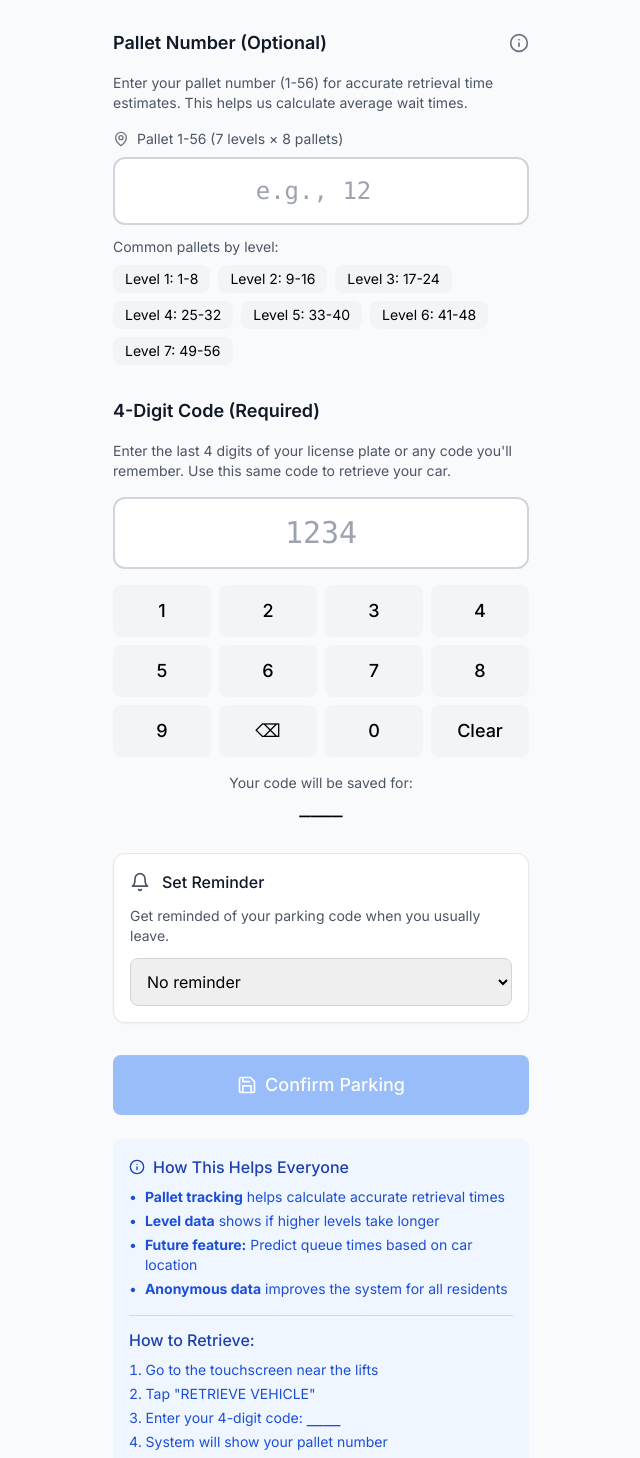
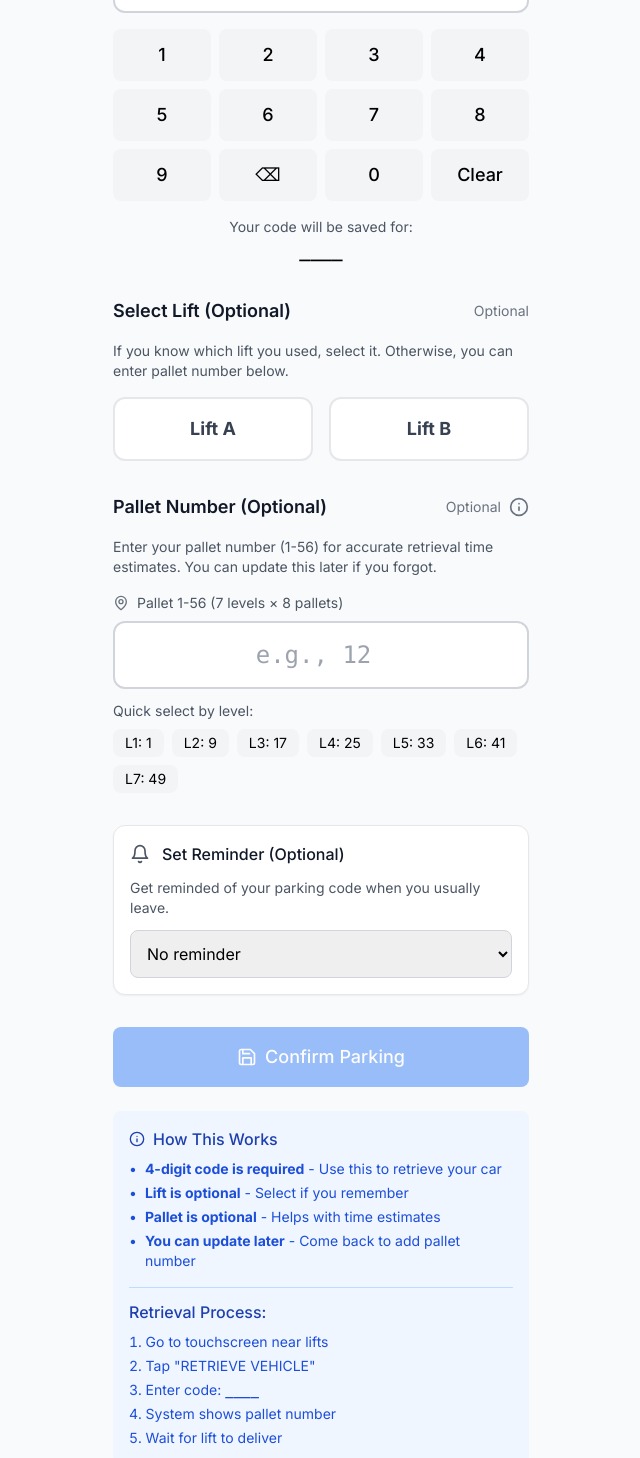
Before and after one commit to cjiajing/robinson-parking, a Next.js app: page /checkin in a window 1280 px wide. Shown: the part 295-1753 px from the top of the page, without its empty margins (319-959 px from the left). Built offline with nearby package versions, Linux system fonts and the light colour scheme.

Commit message:
Update page.js

```diff
--- a/src/app/checkin/page.js
+++ b/src/app/checkin/page.js
@@ -2,7 +2,7 @@
 
 import { useState, useEffect } from 'react';
 import Link from 'next/link';
-import { ArrowLeft, Save, Bell, Info, MapPin } from 'lucide-react';
+import { ArrowLeft, Save, Bell, Info, MapPin, Edit } from 'lucide-react';
 
 export default function CheckInPage() {
   const [selectedLift, setSelectedLift] = useState('');
@@ -10,8 +10,19 @@ export default function CheckInPage() {
   const [palletNumber, setPalletNumber] = useState('');
   const [isSaved, setIsSaved] = useState(false);
   const [showPalletInfo, setShowPalletInfo] = useState(false);
+  const [isEditingPallet, setIsEditingPallet] = useState(false);
 
-  // Calculate level from pallet (for display only)
+  // Load previous data if exists
+  useEffect(() => {
+    const savedCode = localStorage.getItem('parkingCode');
+    const savedPallet = localStorage.getItem('lastParkingPallet');
+    const savedLift = localStorage.getItem('lastParkingLift');
+
+    if (savedCode) setCode(savedCode);
+    if (savedPallet) setPalletNumber(savedPallet);
+    if (savedLift) setSelectedLift(savedLift);
+  }, []);
+
   const calculateLevel = () => {
     if (!palletNumber || isNaN(palletNumber) || palletNumber < 1 || palletNumber > 56) {
       return null;
@@ -21,40 +32,28 @@ export default function CheckInPage() {
 
   const level = calculateLevel();
 
-  // Calculate estimated retrieval time based on level
-  const calculateEstimatedTime = () => {
-    if (!level) return { min: 2, max: 4 }; // Default if unknown
+  const handleSave = () => {
+    if (code.length === 4) {
+      // Always save code
+      localStorage.setItem('parkingCode', code);
+      localStorage.setItem('lastParkingTime', new Date().toISOString());
 
-    const baseTime = 2; // Base 2 minutes for ground level
-    const perLevel = 0.5; // +30 seconds per level
-
-    const minTime = baseTime + ((level - 1) * perLevel);
-    const maxTime = minTime + 1; // Add 1 minute variance
-
-    return {
-      min: Math.round(minTime * 10) / 10, // Keep 1 decimal
-      max: Math.round(maxTime * 10) / 10
-    };
-  };
-
-  const estimatedTime = calculateEstimatedTime();
-
-  const handleSave = () => {
-    if (code.length === 4 && selectedLift) {
-      // Save to localStorage
-      localStorage.setItem('parkingCode', code);
-      localStorage.setItem('lastParkingLift', selectedLift);
-      localStorage.setItem('lastParkingTime', new Date().toISOString());
+      // Save lift if selected
+      if (selectedLift) {
+        localStorage.setItem('lastParkingLift', selectedLift);
+      }
 
       // Save pallet if provided
       if (palletNumber && parseInt(palletNumber) >= 1 && parseInt(palletNumber) <= 56) {
         localStorage.setItem('lastParkingPallet', palletNumber);
 
         // Also save estimated lift based on pallet pattern
-        // Assuming alternating: odd = Lift A, even = Lift B
         const palletNum = parseInt(palletNumber);
         const estimatedLift = palletNum % 2 === 1 ? 'A' : 'B';
         localStorage.setItem('estimatedLiftFromPallet', estimatedLift);
+      } else {
+        // Remove pallet if cleared
+        localStorage.removeItem('lastParkingPallet');
       }
 
       setIsSaved(true);
@@ -66,13 +65,27 @@ export default function CheckInPage() {
     }
   };
 
-  // Load previous pallet if exists
-  useEffect(() => {
-    const savedPallet = localStorage.getItem('lastParkingPallet');
-    if (savedPallet) {
-      setPalletNumber(savedPallet);
+  const handleUpdatePalletOnly = () => {
+    if (palletNumber && parseInt(palletNumber) >= 1 && parseInt(palletNumber) <= 56) {
+      localStorage.setItem('lastParkingPallet', palletNumber);
+
+      // Update estimated lift
+      const palletNum = parseInt(palletNumber);
+      const estimatedLift = palletNum % 2 === 1 ? 'A' : 'B';
+      localStorage.setItem('estimatedLiftFromPallet', estimatedLift);
+
+      alert(`✅ Pallet updated to #${palletNumber} (Level ${level})`);
+      setIsEditingPallet(false);
+    } else if (palletNumber === '') {
+      localStorage.removeItem('lastParkingPallet');
+      alert('✅ Pallet number removed');
+      setIsEditingPallet(false);
     }
-  }, []);
+  };
+
+  // Check if user has existing parking data
+  const hasExistingParking = localStorage.getItem('parkingCode') &&
+    (localStorage.getItem('lastParkingLift') || localStorage.getItem('lastParkingPallet'));
 
   return (
     <div className="max-w-md mx-auto p-4">
@@ -82,138 +95,23 @@ export default function CheckInPage() {
           <ArrowLeft className="w-4 h-4" />
           Back
         </Link>
-        <h1 className="text-2xl font-bold text-gray-900">Check In Car</h1>
-        <p className="text-gray-600">Record where you parked</p>
-      </header>
+        <h1 className="text-2xl font-bold text-gray-900">
+          {hasExistingParking ? 'Update Parking' : 'Check In Car'}
+        </h1>
+        <p className="text-gray-600">
+          {hasExistingParking ? 'Update your parking details' : 'Record where you parked'}
+        </p>
 
-      {/* Lift Selection */}
-      <div className="mb-8">
-        <h2 className="text-lg font-semibold text-gray-900 mb-4">Select Lift</h2>
-        <div className="flex gap-4">
-          <button
-            onClick={() => setSelectedLift('A')}
-            className={`flex-1 py-4 rounded-xl border-2 font-bold text-lg ${
-              selectedLift === 'A'
-                ? 'border-parking-blue bg-blue-50 text-parking-blue'
-                : 'border-gray-200 bg-white text-gray-700'
-            }`}
-          >
-            Lift A
-          </button>
-          <button
-            onClick={() => setSelectedLift('B')}
-            className={`flex-1 py-4 rounded-xl border-2 font-bold text-lg ${
-              selectedLift === 'B'
-                ? 'border-parking-blue bg-blue-50 text-parking-blue'
-                : 'border-gray-200 bg-white text-gray-700'
-            }`}
-          >
-            Lift B
-          </button>
-        </div>
-        <p className="text-sm text-gray-500 mt-2 text-center">
-          If you don't know, you can skip this and enter pallet number below
-        </p>
-      </div>
-
-      {/* Pallet Number Input */}
-      <div className="mb-8">
-        <div className="flex items-center justify-between mb-4">
-          <h2 className="text-lg font-semibold text-gray-900">
-            Pallet Number (Optional)
-          </h2>
-          <button
-            onClick={() => setShowPalletInfo(!showPalletInfo)}
-            className="text-gray-500 hover:text-gray-700"
-          >
-            <Info className="w-5 h-5" />
-          </button>
-        </div>
-
-        {showPalletInfo && (
-          <div className="mb-4 p-3 bg-blue-50 rounded-lg">
+        {hasExistingParking && (
+          <div className="mt-2 p-2 bg-blue-50 rounded-lg">
             <p className="text-sm text-blue-800">
-              <strong>How to find your pallet:</strong>
-              <br />
-              1. After parking, check the display screen
-              <br />
-              2. Look for your license plate or 4-digit code
-              <br />
-              3. Note the pallet number shown (1-56)
-              <br />
-              4. Enter it here for better time estimates
+              You have existing parking data. You can update your pallet number or change lifts.
             </p>
           </div>
         )}
+      </header>
 
-        <p className="text-gray-600 mb-4 text-sm">
-          Enter your pallet number (1-56) for accurate retrieval time estimates.
-          This helps us calculate average wait times.
-        </p>
-
-        <div className="relative">
-          <div className="flex items-center gap-2 mb-2">
-            <MapPin className="w-4 h-4 text-gray-500" />
-            <span className="text-sm text-gray-600">Pallet 1-56 (7 levels × 8 pallets)</span>
-          </div>
-
-          <input
-            type="number"
-            min="1"
-            max="56"
-            value={palletNumber}
-            onChange={(e) => {
-              const val = e.target.value;
-              // Allow empty or valid numbers 1-56
-              if (val === '' || (parseInt(val) >= 1 && parseInt(val) <= 56)) {
-                setPalletNumber(val);
-              }
-            }}
-            placeholder="e.g., 12"
-            className="w-full text-2xl font-mono text-center py-4 border-2 border-gray-300 rounded-xl focus:border-parking-blue focus:outline-none"
-          />
-
-          {/* Pallet Info Display */}
-          {palletNumber && level && (
-            <div className="mt-3 p-3 bg-gray-50 rounded-lg">
-              <div className="grid grid-cols-2 gap-4 text-center">
-                <div>
-                  <div className="text-sm text-gray-600">Level</div>
-                  <div className="text-xl font-bold">{level}/7</div>
-                </div>
-                <div>
-                  <div className="text-sm text-gray-600">Est. Retrieval</div>
-                  <div className="text-xl font-bold">{estimatedTime.min}-{estimatedTime.max} min</div>
-                </div>
-              </div>
-              <div className="text-center mt-2 text-sm text-gray-500">
-                {parseInt(palletNumber) % 2 === 1 ?
-                  'Likely Lift A (odd pallets)' :
-                  'Likely Lift B (even pallets)'
-                }
-              </div>
-            </div>
-          )}
-
-          {/* Quick pallet buttons */}
-          <div className="mt-3">
-            <p className="text-sm text-gray-600 mb-2">Common pallets by level:</p>
-            <div className="flex flex-wrap gap-2">
-              {[1, 9, 17, 25, 33, 41, 49].map((startPallet) => (
-                <button
-                  key={startPallet}
-                  onClick={() => setPalletNumber(startPallet.toString())}
-                  className="px-3 py-1 text-sm bg-gray-100 rounded-lg hover:bg-gray-200"
-                >
-                  Level {Math.ceil(startPallet/8)}: {startPallet}-{startPallet+7}
-                </button>
-              ))}
-            </div>
-          </div>
-        </div>
-      </div>
-
-      {/* Code Input */}
+      {/* Code Input - REQUIRED and FIRST */}
       <div className="mb-8">
         <h2 className="text-lg font-semibold text-gray-900 mb-4">
           4-Digit Code (Required)
@@ -257,11 +155,165 @@ export default function CheckInPage() {
         </div>
       </div>
 
+      {/* Lift Selection - OPTIONAL */}
+      <div className="mb-8">
+        <div className="flex items-center justify-between mb-4">
+          <h2 className="text-lg font-semibold text-gray-900">Select Lift (Optional)</h2>
+          <span className="text-sm text-gray-500">Optional</span>
+        </div>
+        <p className="text-gray-600 mb-4 text-sm">
+          If you know which lift you used, select it. Otherwise, you can enter pallet number below.
+        </p>
+
+        <div className="flex gap-4">
+          <button
+            onClick={() => setSelectedLift('A')}
+            className={`flex-1 py-4 rounded-xl border-2 font-bold text-lg ${
+              selectedLift === 'A'
+                ? 'border-parking-blue bg-blue-50 text-parking-blue'
+                : 'border-gray-200 bg-white text-gray-700'
+            }`}
+          >
+            Lift A
+          </button>
+          <button
+            onClick={() => setSelectedLift('B')}
+            className={`flex-1 py-4 rounded-xl border-2 font-bold text-lg ${
+              selectedLift === 'B'
+                ? 'border-parking-blue bg-blue-50 text-parking-blue'
+                : 'border-gray-200 bg-white text-gray-700'
+            }`}
+          >
+            Lift B
+          </button>
+        </div>
+
+        {/* Current selection display */}
+        {selectedLift && (
+          <div className="mt-3 p-2 bg-green-50 rounded-lg text-center">
+            <span className="text-green-800">Selected: Lift {selectedLift}</span>
+          </div>
+        )}
+      </div>
+
+      {/* Pallet Number Input - OPTIONAL */}
+      <div className="mb-8">
+        <div className="flex items-center justify-between mb-4">
+          <h2 className="text-lg font-semibold text-gray-900">
+            Pallet Number (Optional)
+          </h2>
+          <div className="flex items-center gap-2">
+            <span className="text-sm text-gray-500">Optional</span>
+            <button
+              onClick={() => setShowPalletInfo(!showPalletInfo)}
+              className="text-gray-500 hover:text-gray-700"
+            >
+              <Info className="w-5 h-5" />
+            </button>
+          </div>
+        </div>
+
+        {showPalletInfo && (
+          <div className="mb-4 p-3 bg-blue-50 rounded-lg">
+            <p className="text-sm text-blue-800">
+              <strong>How to find/update your pallet:</strong>
+              <br />
+              1. After parking, check the display screen
+              <br />
+              2. Look for your license plate or 4-digit code
+              <br />
+              3. Note the pallet number shown (1-56)
+              <br />
+              4. You can update this later if you forgot
+            </p>
+          </div>
+        )}
+
+        <p className="text-gray-600 mb-4 text-sm">
+          Enter your pallet number (1-56) for accurate retrieval time estimates.
+          You can update this later if you forgot.
+        </p>
+
+        <div className="relative">
+          <div className="flex items-center gap-2 mb-2">
+            <MapPin className="w-4 h-4 text-gray-500" />
+            <span className="text-sm text-gray-600">Pallet 1-56 (7 levels × 8 pallets)</span>
+          </div>
+
+          <div className="flex gap-2">
+            <input
+              type="number"
+              min="1"
+              max="56"
+              value={palletNumber}
+              onChange={(e) => {
+                const val = e.target.value;
+                if (val === '' || (parseInt(val) >= 1 && parseInt(val) <= 56)) {
+                  setPalletNumber(val);
+                }
+              }}
+              placeholder="e.g., 12"
+              className="flex-1 text-2xl font-mono text-center py-4 border-2 border-gray-300 rounded-xl focus:border-parking-blue focus:outline-none"
+            />
+
+            {hasExistingParking && (
+              <button
+                onClick={handleUpdatePalletOnly}
+                className="px-4 py-4 bg-gray-200 text-gray-800 rounded-xl font-medium hover:bg-gray-300 flex items-center gap-2"
+              >
+                <Edit className="w-4 h-4" />
+                Update
+              </button>
+            )}
+          </div>
+
+          {/* Pallet Info Display */}
+          {palletNumber && level && (
+            <div className="mt-3 p-3 bg-gray-50 rounded-lg">
+              <div className="grid grid-cols-2 gap-4 text-center">
+                <div>
+                  <div className="text-sm text-gray-600">Level</div>
+                  <div className="text-xl font-bold">{level}/7</div>
+                </div>
+                <div>
+                  <div className="text-sm text-gray-600">Est. Retrieval</div>
+                  <div className="text-xl font-bold">
+                    {2 + (level - 1) * 0.5}-{3 + (level - 1) * 0.5} min
+                  </div>
+                </div>
+              </div>
+              <div className="text-center mt-2 text-sm text-gray-500">
+                {parseInt(palletNumber) % 2 === 1 ?
+                  'Likely Lift A (odd pallets)' :
+                  'Likely Lift B (even pallets)'
+                }
+              </div>
+            </div>
+          )}
+
+          {/* Quick pallet buttons */}
+          <div className="mt-3">
+            <p className="text-sm text-gray-600 mb-2">Quick select by level:</p>
+            <div className="flex flex-wrap gap-2">
+              {[1, 9, 17, 25, 33, 41, 49].map((startPallet) => (
+                <button
+                  key={startPallet}
+                  onClick={() => setPalletNumber(startPallet.toString())}
+                  className="px-3 py-1 text-sm bg-gray-100 rounded-lg hover:bg-gray-200"
+                >
+                  L{Math.ceil(startPallet/8)}: {startPallet}
+                </button>
+              ))}
+            </div>
+          </div>
+        </div>
+      </div>
+
       {/* Reminder Setting */}
       <div className="mb-8 status-card">
         <div className="flex items-center gap-3 mb-3">
           <Bell className="w-5 h-5 text-gray-600" />
-          <h3 className="font-medium text-gray-900">Set Reminder</h3>
+          <h3 className="font-medium text-gray-900">Set Reminder (Optional)</h3>
         </div>
         <p className="text-sm text-gray-600 mb-3">
           Get reminded of your parking code when you usually leave.
@@ -275,27 +327,44 @@ export default function CheckInPage() {
         </select>
       </div>
 
-      {/* Save Button */}
+      {/* Save/Update Button */}
       <button
         onClick={handleSave}
-        disabled={!selectedLift || code.length !== 4}
+        disabled={code.length !== 4}
         className="w-full btn-primary flex items-center justify-center gap-2 py-4 text-lg disabled:opacity-50 disabled:cursor-not-allowed"
       >
         <Save className="w-5 h-5" />
-        {isSaved ? '✓ Saved Successfully!' : 'Confirm Parking'}
+        {hasExistingParking ? 'Update Parking Details' : 'Confirm Parking'}
       </button>
 
       {/* Success Message */}
       {isSaved && (
         <div className="mt-4 p-3 bg-green-50 border border-green-200 rounded-lg">
           <div className="text-green-800 text-center">
-            <div className="font-bold">Parking details saved!</div>
+            <div className="font-bold">✓ Parking details saved!</div>
             <div className="text-sm mt-1">
-              {palletNumber ? `Pallet ${palletNumber} (Level ${level})` : 'Pallet not recorded'}
-              {' • '}
               Code: <span className="font-mono font-bold">{code}</span>
+              {selectedLift && ` • Lift: ${selectedLift}`}
+              {palletNumber && ` • Pallet: ${palletNumber} (L${level})`}
             </div>
           </div>
+        </div>
+      )}
+
+      {/* Update-Only Section for Existing Users */}
+      {hasExistingParking && !isEditingPallet && (
+        <div className="mt-6 p-4 bg-yellow-50 rounded-lg">
+          <h4 className="font-medium text-yellow-900 mb-2">Quick Updates</h4>
+          <p className="text-sm text-yellow-800 mb-3">
+            Just want to update your pallet number without changing other details?
+          </p>
+          <button
+            onClick={() => setIsEditingPallet(true)}
+            className="w-full py-3 bg-yellow-100 text-yellow-800 rounded-lg font-medium hover:bg-yellow-200 flex items-center justify-center gap-2"
+          >
+            <Edit className="w-4 h-4" />
+            Update Pallet Number Only
+          </button>
         </div>
       )}
 
@@ -303,35 +372,35 @@ export default function CheckInPage() {
       <div className="mt-6 p-4 bg-blue-50 rounded-lg">
         <h4 className="font-medium text-blue-800 mb-2 flex items-center gap-2">
           <Info className="w-4 h-4" />
-          How This Helps Everyone
+          How This Works
         </h4>
         <ul className="text-blue-700 text-sm space-y-1">
           <li className="flex gap-2">
             <span>•</span>
-            <span><strong>Pallet tracking</strong> helps calculate accurate retrieval times</span>
+            <span><strong>4-digit code is required</strong> - Use this to retrieve your car</span>
           </li>
           <li className="flex gap-2">
             <span>•</span>
-            <span><strong>Level data</strong> shows if higher levels take longer</span>
+            <span><strong>Lift is optional</strong> - Select if you remember</span>
           </li>
           <li className="flex gap-2">
             <span>•</span>
-            <span><strong>Future feature:</strong> Predict queue times based on car location</span>
+            <span><strong>Pallet is optional</strong> - Helps with time estimates</span>
           </li>
           <li className="flex gap-2">
             <span>•</span>
-            <span><strong>Anonymous data</strong> improves the system for all residents</span>
+            <span><strong>You can update later</strong> - Come back to add pallet number</span>
           </li>
         </ul>
 
         <div className="mt-4 pt-3 border-t border-blue-200">
-          <h5 className="font-medium text-blue-800 mb-2">How to Retrieve:</h5>
+          <h5 className="font-medium text-blue-800 mb-2">Retrieval Process:</h5>
           <ol className="text-blue-700 text-sm list-decimal list-inside space-y-1">
-            <li>Go to the touchscreen near the lifts</li>
+            <li>Go to touchscreen near lifts</li>
             <li>Tap "RETRIEVE VEHICLE"</li>
-            <li>Enter your 4-digit code: <span className="font-mono font-bold">{code || '____'}</span></li>
-            <li>System will show your pallet number</li>
-            <li>Wait for lift to deliver your car</li>
+            <li>Enter code: <span className="font-mono font-bold">{code || '____'}</span></li>
+            <li>System shows pallet number</li>
+            <li>Wait for lift to deliver</li>
           </ol>
         </div>
       </div>
```
